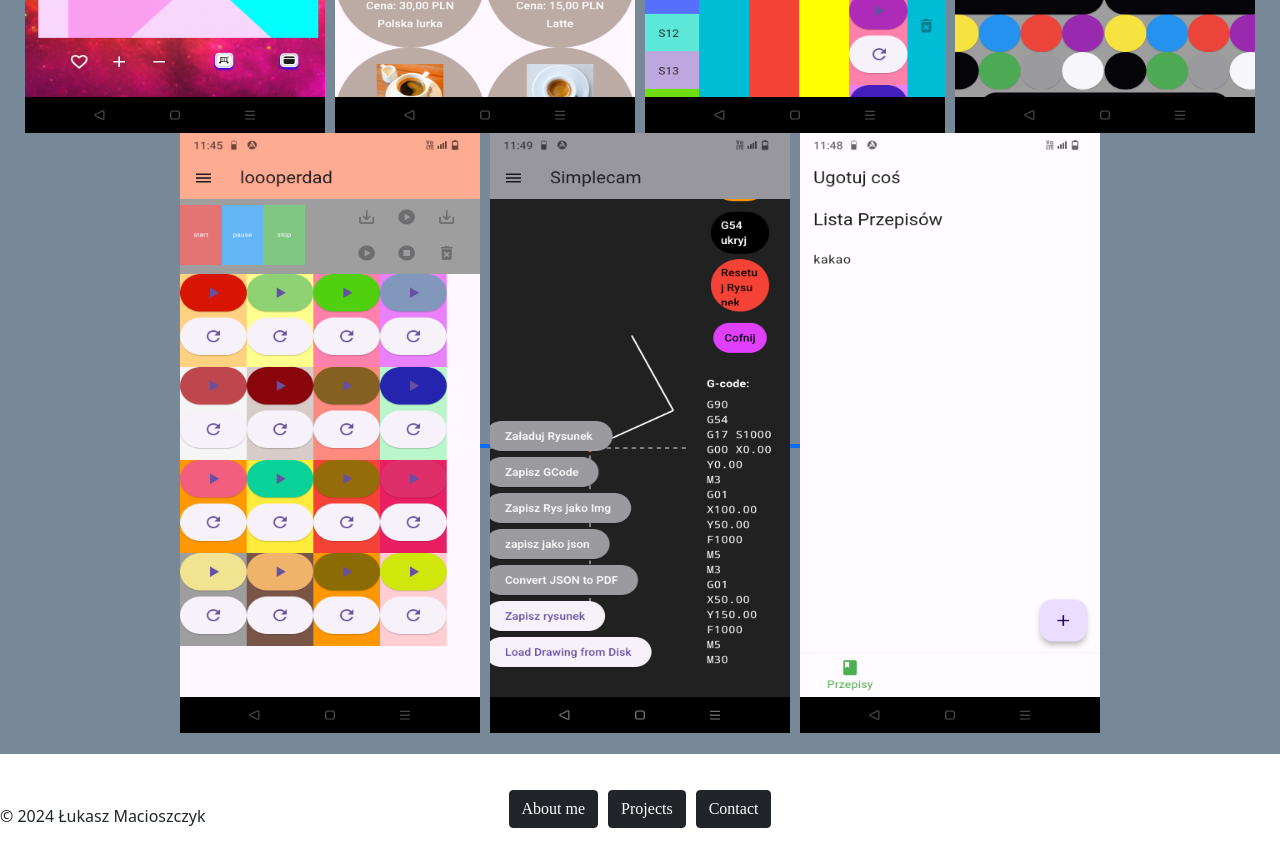
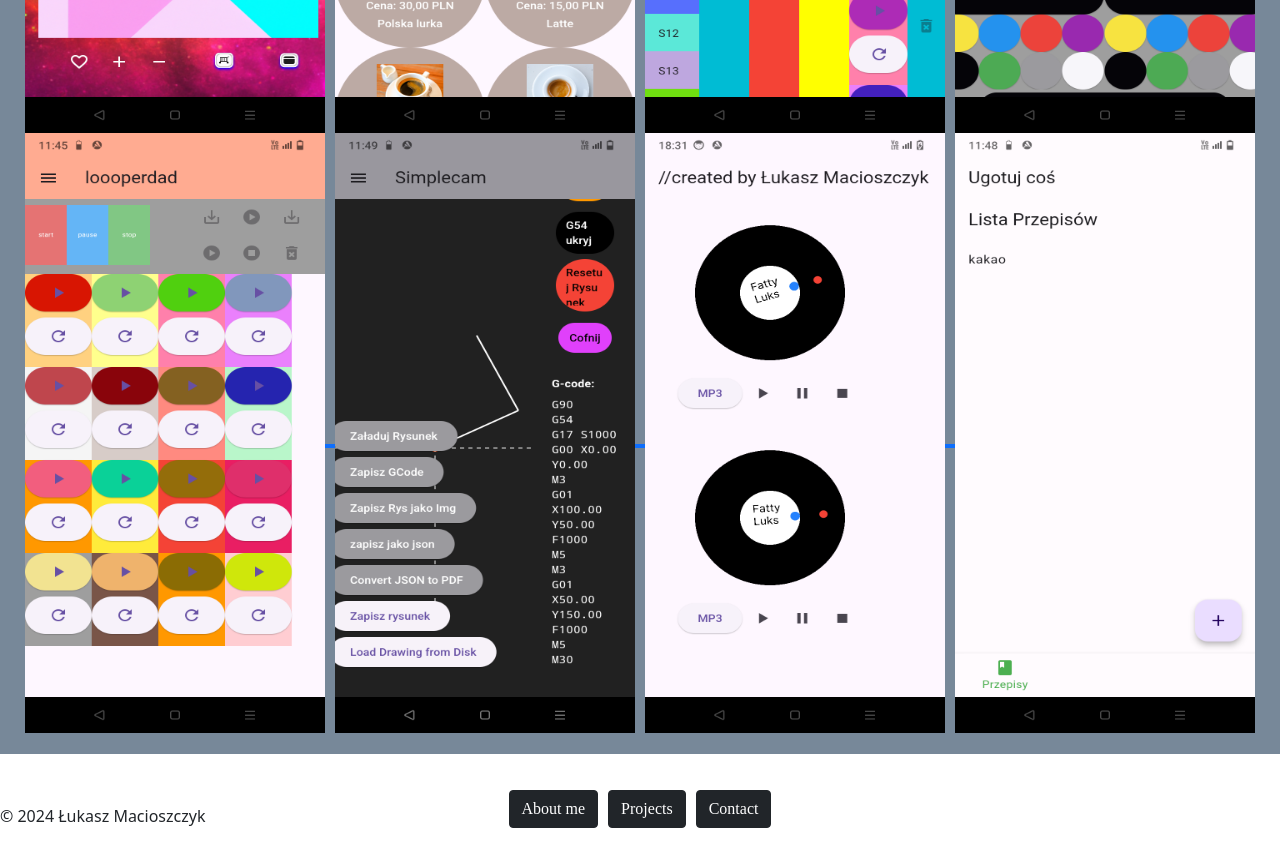
Before and after one commit to 14021984/PortfolioPage, a plain HTML site: page index.html in a window 1280 px wide. Shown: the part 1200-2044 px from the top of the page. Drawn offline with nearby package versions, Linux system fonts and the light colour scheme; some packages are replaced by stand-ins of ours; a script that the page names is missing.

Commit message:
Update index.html

```diff
--- a/index.html
+++ b/index.html
@@ -106,6 +106,9 @@
     <img src="images/simplecam.png" alt="Miniaturka filmu" width="300" height="600">
   </a>
    <a href="https://sites.google.com/view/lukasmacioszczyk" target="_blank">
+    <img src="images/turntable.png" alt="Miniaturka filmu" width="300" height="600">
+  </a>
+   <a href="https://sites.google.com/view/lukasmacioszczyk" target="_blank">
     <img src="images/ugotuj_cos.png" alt="Miniaturka filmu" width="300" height="600">
   </a>
 </h1>
```
